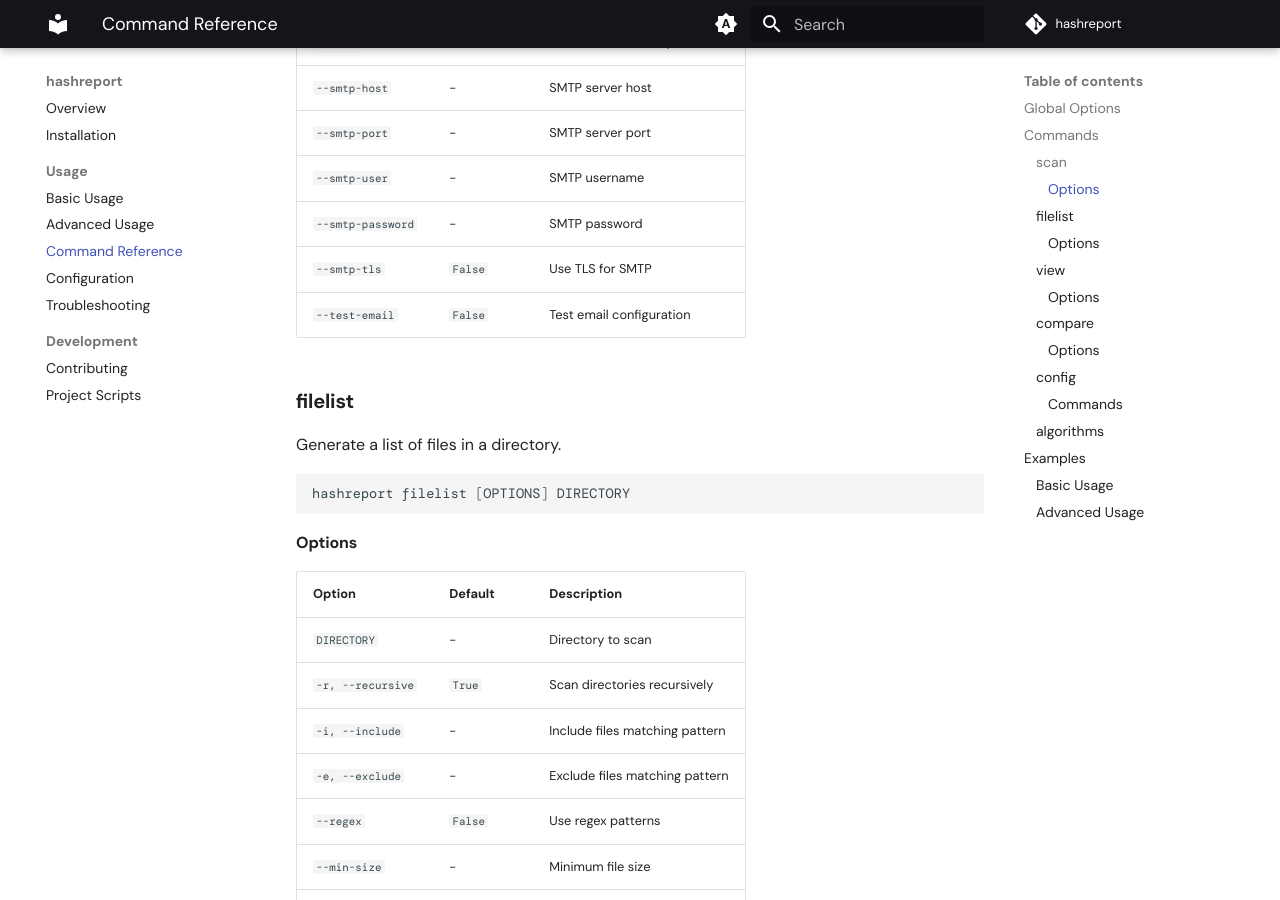
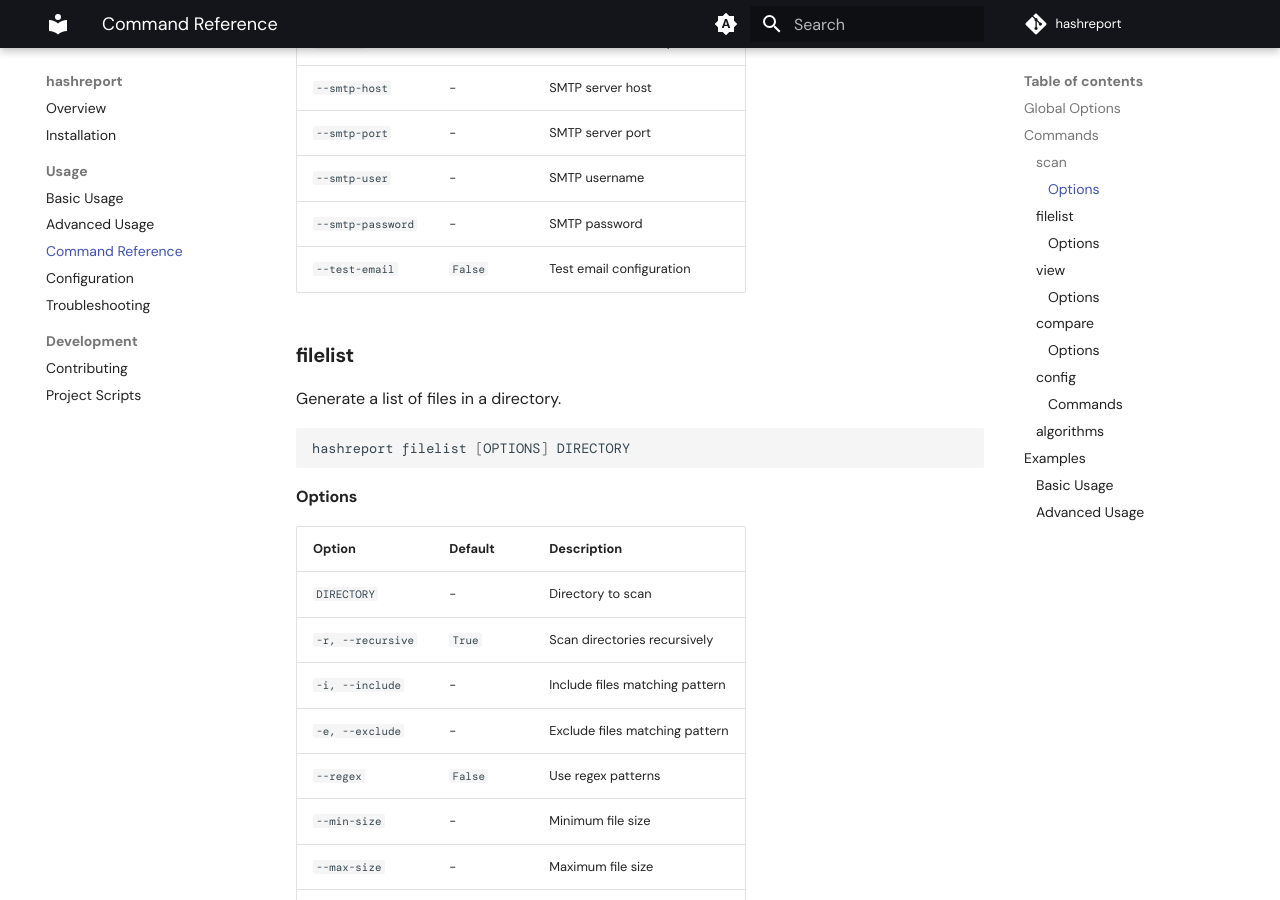
Before and after one commit to madebyjake/hashreport, an MkDocs documentation site: the page built from docs/commands.md, in a window 1280 px wide and 900 px high, scrolled down 1252 px. Built offline with MkDocs 1.6.1 and Material for MkDocs 9.7.7, drawn with Linux system fonts in a browser that asks for light colours; some web fonts are replaced; comment, search, counter and statistics services are not loaded; the version menu is left out.

Commit message:
docs: remove smtp-tls option from commands

```diff
--- a/docs/commands.md
+++ b/docs/commands.md
@@ -39,7 +39,6 @@ hashreport scan [OPTIONS] DIRECTORY
 | `--smtp-port` | - | SMTP server port |
 | `--smtp-user` | - | SMTP username |
 | `--smtp-password` | - | SMTP password |
-| `--smtp-tls` | `False` | Use TLS for SMTP |
 | `--test-email` | `False` | Test email configuration |
 
 ### **filelist**
```
